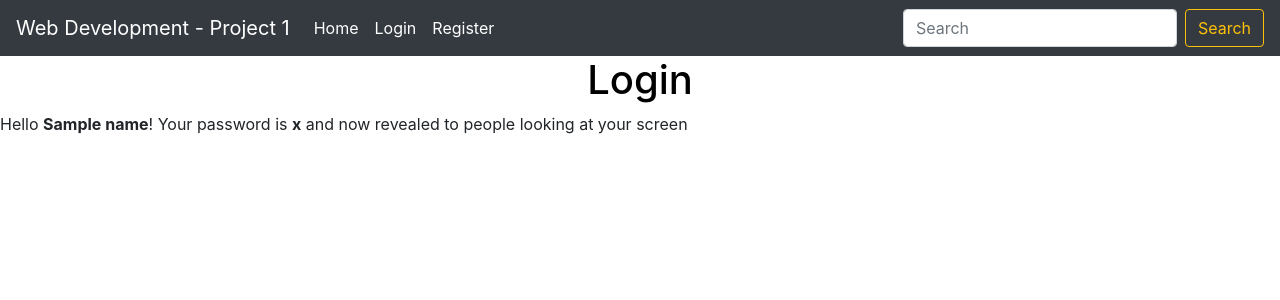
After one commit to DoubleTrio/project-one, a Flask app: template templates/hello.html in a window 1280 px wide. The commit adds this page. Shown: the top 300 px of the page. Run offline with Flask 2, Linux system fonts and the light colour scheme; the template is opened without the code that fills it: most values are stand-ins (such as "Sample title", 1, 10 or a date in 2020); some libraries are stand-ins or nearby versions.

Commit message:
added a flash messages & bootstrap improvements

```diff
--- a/application.py
+++ b/application.py
@@ -1,10 +1,9 @@
 import os
-
-from flask import Flask, session, render_template, request
+from flask import Flask, session, render_template, request, flash, redirect, url_for
 from flask_session import Session
 from sqlalchemy import create_engine
 from sqlalchemy.orm import scoped_session, sessionmaker
-
+# https://blog.miguelgrinberg.com/post/the-flask-mega-tutorial-part-v-user-logins - Resource
 app = Flask(__name__)
 
 # Check for environment variable
@@ -25,9 +24,20 @@ def index():
     return render_template("index.html")
 
 @app.route("/register")
-def register():
+def registerPage():
     return render_template("register.html")
 
 @app.route("/login")
-def login():
+def loginPage():
     return render_template("login.html")
+
+@app.route("/hello", methods=["POST"])
+def hello():
+    name = request.form.get("name")
+    password = request.form.get("password")
+    if name == "" or password == "":
+        flash("Please fill in your username and password")
+        return redirect(url_for('registerPage'))
+    else:
+        flash("Your account was created! You can login now!")
+        return render_template("hello.html", name=name, password=password)
--- a/static/styles.css
+++ b/static/styles.css
@@ -1,3 +1,4 @@
 h1 {
   color: black;
+  text-align: center;
 }
--- /dev/null
+++ b/templates/hello.html
@@ -0,0 +1,9 @@
+{% extends "layout.html" %}
+
+{% block heading %}
+    Login
+{% endblock %}
+
+{% block body %}
+  Hello <b>{{ name }}</b>! Your password is <b>{{ password }}</b> and now revealed to people looking at your screen
+{% endblock %}
--- a/templates/index.html
+++ b/templates/index.html
@@ -1,7 +1,7 @@
 {% extends "layout.html" %}
 
 {% block heading %}
-    Search for books
+    Bookstore
 {% endblock %}
 
 {% block body %}
--- a/templates/layout.html
+++ b/templates/layout.html
@@ -1,10 +1,11 @@
 <!DOCTYPE html>
-<html>
+<html lang="en">
     <head>
         <title>Bookstore</title>
         <link rel="stylesheet" href="{{ url_for('static', filename='styles.css') }}">
         <link rel="stylesheet" href="https://stackpath.bootstrapcdn.com/bootstrap/4.3.1/css/bootstrap.min.css" integrity="sha384-ggOyR0iXCbMQv3Xipma34MD+dH/1fQ784/j6cY/iJTQUOhcWr7x9JvoRxT2MZw1T" crossorigin="anonymous">
         <meta name="viewport" content="width=device-width, initial-scale=1.0">
+        <meta charset="UTF-8">
     </head>
     <nav class="navbar navbar-expand-lg navbar-dark bg-dark">
   <a class="navbar-brand" href="{{ url_for('index') }}">Web Development - Project 1</a>
@@ -16,10 +17,10 @@
         <a class="nav-link" href="{{ url_for('index')}}">Home</a>
       </li>
       <li class="nav-item active">
-        <a class="nav-link" href="{{ url_for('login')}}">Login</a>
+        <a class="nav-link" href="{{ url_for('loginPage')}}">Login</a>
       </li>
       <li class="nav-item active">
-        <a class="nav-link" href="{{ url_for('register')}}">Register</a>
+        <a class="nav-link" href="{{ url_for('registerPage')}}">Register</a>
       </li>
     </ul>
     <form class="form-inline my-2 my-lg-0">
--- a/templates/login.html
+++ b/templates/login.html
@@ -5,9 +5,9 @@
 {% endblock %}
 
 {% block body %}
-<form>
+<!-- <form>
   <input class="form-control mr-sm-2" type="text" placeholder="Enter username">
   <input class="form-control mr-sm-2" type="password" placeholder="Enter password">
   <button class="btn btn-outline-warning my-2 my-sm-0" type="submit">Login</button>
-</form>
+</form> -->
 {% endblock %}
```
Also changed, not shown: templates/register.html (+17 -5 lines).
